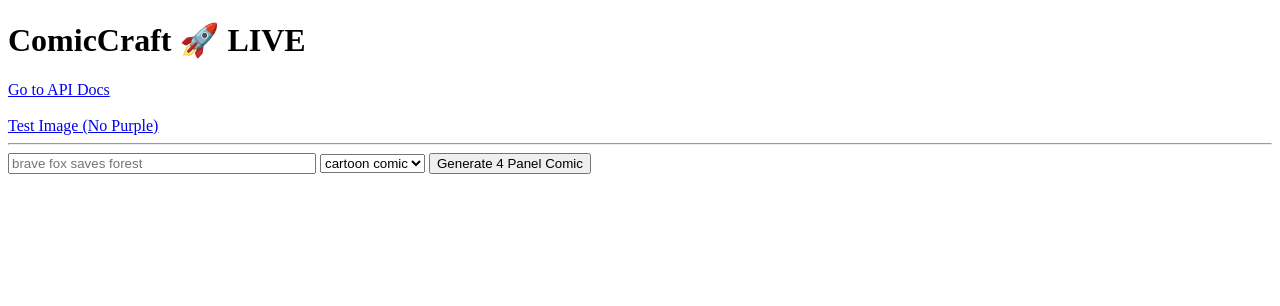
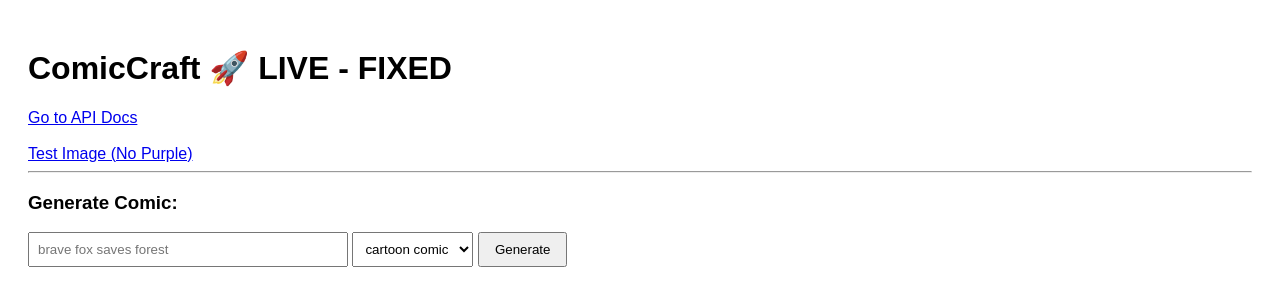
Before and after one commit to s75926347-del/comic-craft, a FastAPI app: page /ui in a window 1280 px wide. Shown: the top 306 px of the page. Run offline with FastAPI, Linux system fonts and the light colour scheme; parts of the project's set-up code (start-up, migrations or seed data) failed here and were passed over.

Commit message:
Update index.html

```diff
--- a/app/templates/index.html
+++ b/app/templates/index.html
@@ -1,23 +1,30 @@
 <!DOCTYPE html>
 <html>
-<head><title>ComicCraft LIVE</title></head>
+<head>
+    <title>ComicCraft LIVE</title>
+    <style>body{font-family: Arial; padding: 20px}</style>
+</head>
 <body>
-<h1>ComicCraft 🚀 LIVE</h1>
+    <h1>ComicCraft 🚀 LIVE - FIXED</h1>
     <a href="/docs">Go to API Docs</a><br><br>
     <a href="/test-image">Test Image (No Purple)</a>
     <hr>
-<form id="comicForm">
-<input type="text" id="prompt" placeholder="brave fox saves forest" style="width:300px">
-<select id="style"><option>cartoon comic</option><option>anime</option><option>realistic</option></select>
-<button type="submit">Generate 4 Panel Comic</button>
-</form>
-<div id="result" style="display:flex; gap:10px; flex-wrap:wrap; margin-top:20px"></div>
+    <h3>Generate Comic:</h3>
+    <input type="text" id="prompt" placeholder="brave fox saves forest" style="width:300px; padding:8px">
+    <select id="style" style="padding:8px">
+        <option value="cartoon comic">cartoon comic</option>
+        <option value="anime">anime</option>
+        <option value="realistic">realistic</option>
+    </select>
+    <button onclick="generate()" style="padding:8px 15px">Generate</button>
+
+    <div id="result" style="display:flex; gap:15px; flex-wrap:wrap; margin-top:20px"></div>
 
 <script>
-document.getElementById('comicForm').onsubmit = async (e) => {
- e.preventDefault();
+async function generate(){
     const prompt = document.getElementById('prompt').value;
     const style = document.getElementById('style').value;
+    document.getElementById('result').innerHTML = 'Generating...';
     const res = await fetch(`/generate?prompt=${encodeURIComponent(prompt)}&style=${encodeURIComponent(style)}`);
     const data = await res.json();
     const div = document.getElementById('result');
```
Lines whose indentation alone changed are shown as unchanged.
